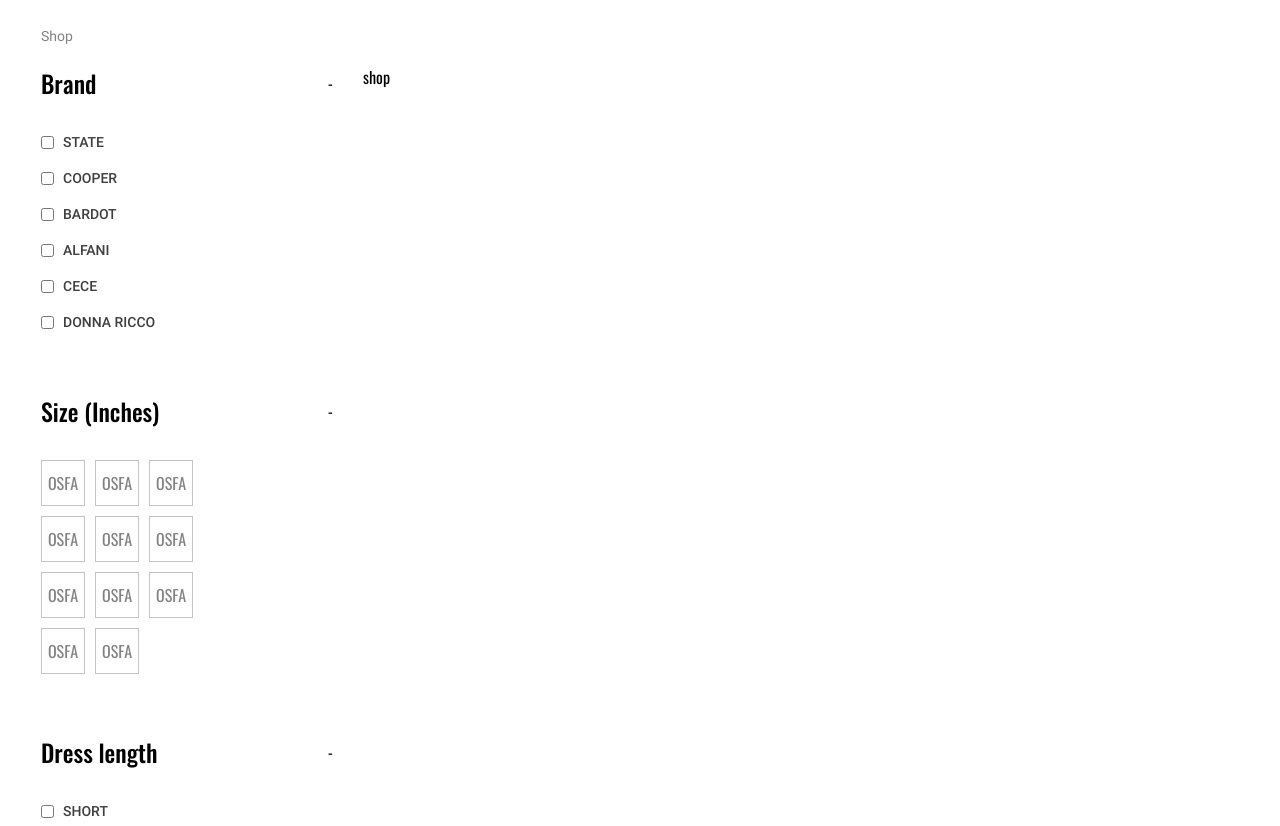
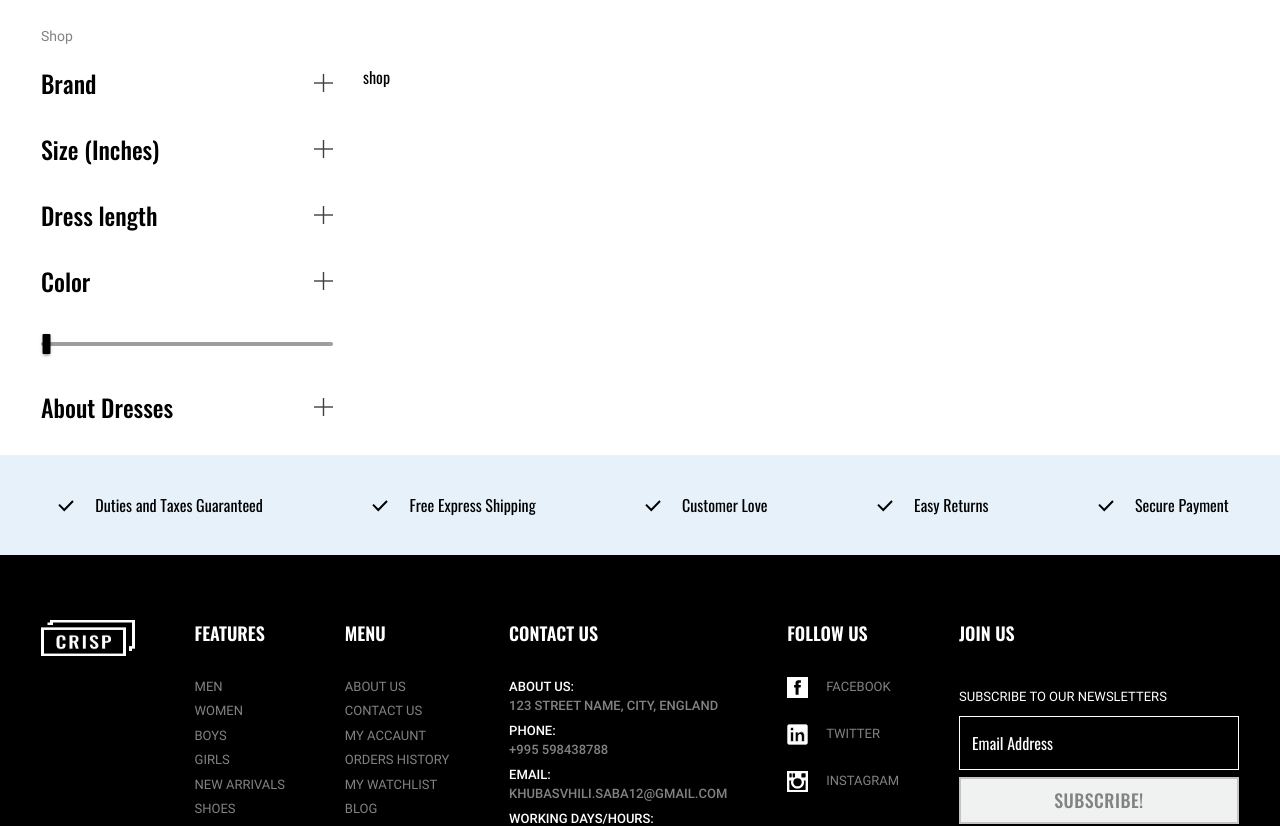
Before and after one commit to SabaKhubashvili/Euphoria_Ecommerce, a Next.js app: page /shop in a window 1280 px wide. Shown: the part 600-1426 px from the top of the page. Built offline with nearby package versions, Linux system fonts and the light colour scheme.

Commit message:
Feature: Added shop filter dropdowns

```diff
--- a/app/components/Shop/Filter.tsx
+++ b/app/components/Shop/Filter.tsx
@@ -1,16 +1,17 @@
 'use client'
 
 import React from 'react'
-import { BrandFilter, ColorFilter, LengthFilter, PriceSlider, SizeFilter } from './ShopUi'
+import { AboutDresses, BrandFilter, ColorFilter, LengthFilter, PriceSlider, SizeFilter } from './ShopUi'
 
 export const Filter = () => {
   return (
-    <div className='basis-1/4 flex flex-col gap-[60px]'>
+    <div className='basis-1/4 flex flex-col gap-[30px]'>
         <BrandFilter/>
         <SizeFilter/>
         <LengthFilter/>
         <ColorFilter/>
         <PriceSlider/>
+        <AboutDresses/>
     </div>
     )
 }
--- a/app/components/Shop/ShopProducts.tsx
+++ b/app/components/Shop/ShopProducts.tsx
@@ -7,7 +7,7 @@ import { Roboto } from '../assets/Fonts'
 
 export const ShopProducts = () => {
   return (
-    <section className='w-full'>
+    <section className='w-full pb-[30px]'>
         <p className={` ${Roboto.className} text-gray text-[14px] `}>Shop</p>
         <div className='flex items-start gap-[30px] mt-[18px]'>
             <Filter/>
--- a/app/components/Shop/ShopUi.tsx
+++ b/app/components/Shop/ShopUi.tsx
@@ -1,15 +1,36 @@
-import React from "react";
+import React, { useState } from "react";
 import { Roboto } from "../assets/Fonts";
 import { Slider } from "@mui/material";
-import Box from '@mui/material/Box';
+import Box from "@mui/material/Box";
+import { MinusIcon, PlusIcon } from "@/public/Svg/Icons";
 
 export const BrandFilter = () => {
+  const [isOpen, setIsOpen] = useState<boolean>(false);
+
   return (
     <div className="flex flex-col gap-[31px]">
       <div className="flex justify-between items-center">
         <h1 className="text-[24px] font-medium">Brand</h1>
-        <p>-</p>
+        {isOpen ? (
+          <div
+            className="w-5"
+            onClick={() => {
+              setIsOpen(false);
+            }}
+          >
+            <MinusIcon />
           </div>
+        ) : (
+          <div
+            onClick={() => {
+              setIsOpen(true);
+            }}
+          >
+            <PlusIcon />
+          </div>
+        )}
+      </div>
+      {isOpen && (
         <div className="flex flex-col gap-[15px]">
           <div className="flex items-center gap-[9px]">
             <input type="checkbox" name="" id="" />
@@ -60,17 +81,38 @@ export const BrandFilter = () => {
             </p>
           </div>
         </div>
+      )}
     </div>
   );
 };
 
 export const SizeFilter = () => {
+  const [isOpen, setIsOpen] = useState<boolean>(false);
+
   return (
     <div className="flex flex-col gap-[31px]">
       <div className="flex justify-between items-center">
         <h1 className="text-[24px] font-medium">Size (Inches)</h1>
-        <p>-</p>
+        {isOpen ? (
+          <div
+            className="w-5"
+            onClick={() => {
+              setIsOpen(false);
+            }}
+          >
+            <MinusIcon />
           </div>
+        ) : (
+          <div
+            onClick={() => {
+              setIsOpen(true);
+            }}
+          >
+            <PlusIcon />
+          </div>
+        )}
+      </div>
+      {isOpen && (
         <div className="flex gap-[10px] flex-wrap xl:w-4/6">
           <div className="uppercase text-gray text-center border-[1px] border-solid border-divider py-[10px] px-[6px]">
             osfa
@@ -106,17 +148,37 @@ export const SizeFilter = () => {
             osfa
           </div>
         </div>
+      )}
     </div>
   );
 };
 
 export const LengthFilter = () => {
+  const [isOpen, setIsOpen] = useState<boolean>(false);
   return (
     <div className="flex flex-col gap-[31px]">
       <div className="flex justify-between items-center">
         <h1 className="text-[24px] font-medium">Dress length</h1>
-        <p>-</p>
+        {isOpen ? (
+          <div
+            className="w-5"
+            onClick={() => {
+              setIsOpen(false);
+            }}
+          >
+            <MinusIcon />
           </div>
+        ) : (
+          <div
+            onClick={() => {
+              setIsOpen(true);
+            }}
+          >
+            <PlusIcon />
+          </div>
+        )}
+      </div>
+      {isOpen && (
         <div className="flex flex-col gap-[15px]">
           <div className="flex items-center gap-[9px]">
             <input type="checkbox" name="" id="" />
@@ -159,17 +221,37 @@ export const LengthFilter = () => {
             </p>
           </div>
         </div>
+      )}
     </div>
   );
 };
 
 export const ColorFilter = () => {
+  const [isOpen, setIsOpen] = useState<boolean>(false);
   return (
     <div className="flex flex-col gap-[31px]">
       <div className="flex justify-between items-center">
         <h1 className="text-[24px] font-medium">Color</h1>
-        <p>-</p>
+        {isOpen ? (
+          <div
+            className="w-5"
+            onClick={() => {
+              setIsOpen(false);
+            }}
+          >
+            <MinusIcon />
           </div>
+        ) : (
+          <div
+            onClick={() => {
+              setIsOpen(true);
+            }}
+          >
+            <PlusIcon />
+          </div>
+        )}
+      </div>
+      {isOpen && (
         <div className="flex gap-[10px] flex-wrap xl:w-4/6">
           <div className="p-[2px]">
             <div className="w-[15px] h-[15px] bg-red-500" />
@@ -205,34 +287,72 @@ export const ColorFilter = () => {
             <div className="w-[15px] h-[15px] bg-blue-900" />
           </div>
         </div>
+      )}
     </div>
   );
 };
 
-
-export const PriceSlider = () =>{
+export const PriceSlider = () => {
   const [value, setValue] = React.useState<number[]>([20, 37]);
 
   const handleChange = (event: Event, newValue: number | number[]) => {
     setValue(newValue as number[]);
   };
 
-
-    return(
+  return (
     <Slider
-                getAriaLabel={() => 'Temperature range'}
+      getAriaLabel={() => "Temperature range"}
       value={value}
       onChange={handleChange}
       valueLabelDisplay="auto"
       max={1500}
       sx={{
-                    color:'black',
-                    '& .MuiSlider-thumb': {
-                        borderRadius: '1px',
-                        width:'5px'
+        color: "black",
+        "& .MuiSlider-thumb": {
+          borderRadius: "1px",
+          width: "5px",
         },
       }}
     />
+  );
+};
 
-    )
-}
+export const AboutDresses = () => {
+  const [isOpen, setIsOpen] = useState<boolean>(false);
+
+  return (
+    <div className="flex flex-col gap-[31px]">
+      <div className="flex justify-between items-center">
+        <h1 className="text-[24px] font-medium">About Dresses</h1>
+        {isOpen ? (
+          <div
+            className="w-5"
+            onClick={() => {
+              setIsOpen(false);
+            }}
+          >
+            <MinusIcon />
+          </div>
+        ) : (
+          <div
+            onClick={() => {
+              setIsOpen(true);
+            }}
+          >
+            <PlusIcon />
+          </div>
+        )}
+      </div>
+      {isOpen && (
+        <p className="text-[18px] leading-[28px] font-light">
+          Every day we’re gonna be dropping the latest trends to hel p you nail
+          every Summer sitch. Whether it’s a graduation, you r mate's wedding,
+          or just a cute day at the races with the ga ls, our occasion dresses
+          have got you covered. Not looking for something fancy? No stress .
+          We’ve got day dresses for days (aka bodycon dresses, t-shirt dresses,
+          oversized shirt dresses).
+        </p>
+      )}
+    </div>
+  );
+};
--- /dev/null
+++ b/public/Svg/Icons/MinusIcon.tsx
@@ -0,0 +1,20 @@
+'use client'
+
+export const MinusIcon = () => {
+  return (
+    <svg xmlns="http://www.w3.org/2000/svg" viewBox="0 0 24 24">
+    <g>
+      <g>
+        <path
+          fill="none"
+          stroke="#000"
+          strokeLinecap="round"
+          strokeLinejoin="round"
+          strokeWidth="2"
+          d="M4 12L20 12"
+        ></path>
+      </g>
+    </g>
+  </svg>
+  )
+}
--- a/public/Svg/Icons/index.ts
+++ b/public/Svg/Icons/index.ts
@@ -9,3 +9,4 @@ export {PrevIconGray} from './PrevIconGray'
 export {NextIconGray} from './NextIconGray'
 export {CheckMarkIcon} from './CheckMarkIcon'
 export {PlusIcon} from './PlusIcon'
+export {MinusIcon} from './MinusIcon'
```
Lines whose indentation alone changed are shown as unchanged.
